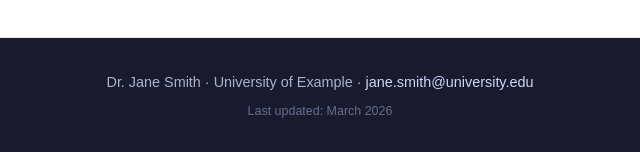
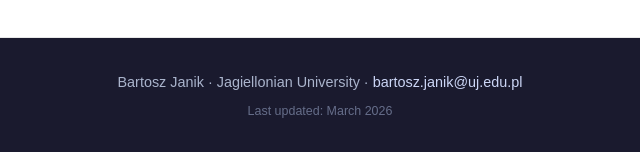
Before and after one commit to buczbuska/buczbuska.github.io, a plain HTML site: page index.html in a window 1280 px wide. Shown: the part 2405-2557 px from the top of the page, 320-960 px from the left. Drawn offline with Linux system fonts and the light colour scheme.

Commit message:
Updated footer

```diff
--- a/index.html
+++ b/index.html
@@ -180,8 +180,8 @@
   <footer>
     <div class="container">
       <p>
-        Dr. Jane Smith · University of Example ·
-        <a href="mailto:jane.smith@university.edu">jane.smith@university.edu</a>
+        Bartosz Janik · Jagiellonian University ·
+        <a href="mailto:bartosz.janik@uj.edu.pl">bartosz.janik@uj.edu.pl</a>
       </p>
       <p class="footer-small">Last updated: March 2026</p>
     </div>
```
